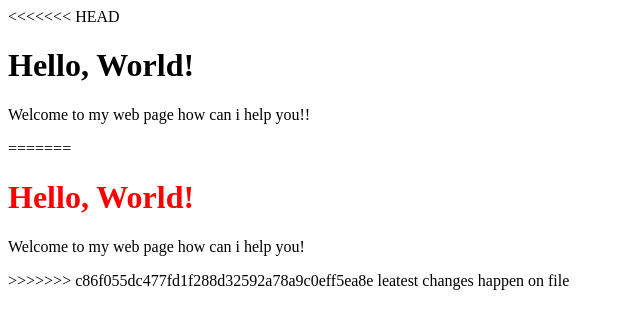
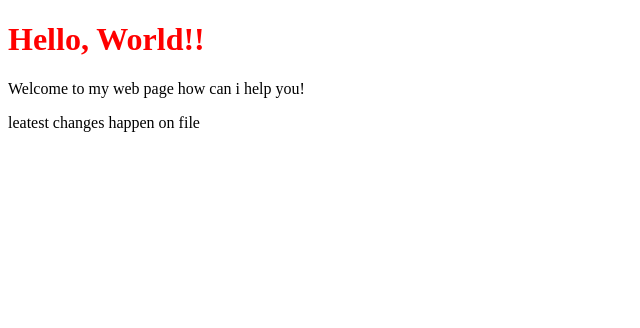
Before and after one commit to RazMuhammad/Web-programming-with-python-and-JavaScript-, a plain HTML site: page index.html in a window 1280 px wide. Shown: the whole page, without its empty margins (0-640 px from the left). Drawn offline with Linux system fonts and the light colour scheme.

Commit message:
Resolve conflict

```diff
--- a/index.html
+++ b/index.html
@@ -6,13 +6,10 @@
     <title>hello</title>
 </head>
 <body>
-<<<<<<< HEAD
-    <h1>Hello, World!</h1>
-    <p>Welcome to my web page how can i help you!!</p>
-=======
-    <h1 style = "color:red;">Hello, World!</h1>
+
+    <h1 style = "color:red;">Hello, World!!</h1>
     <p>Welcome to my web page how can i help you!</p>
->>>>>>> c86f055dc477fd1f288d32592a78a9c0eff5ea8e
+
     leatest changes happen on file
 </body>
 </html>
```
